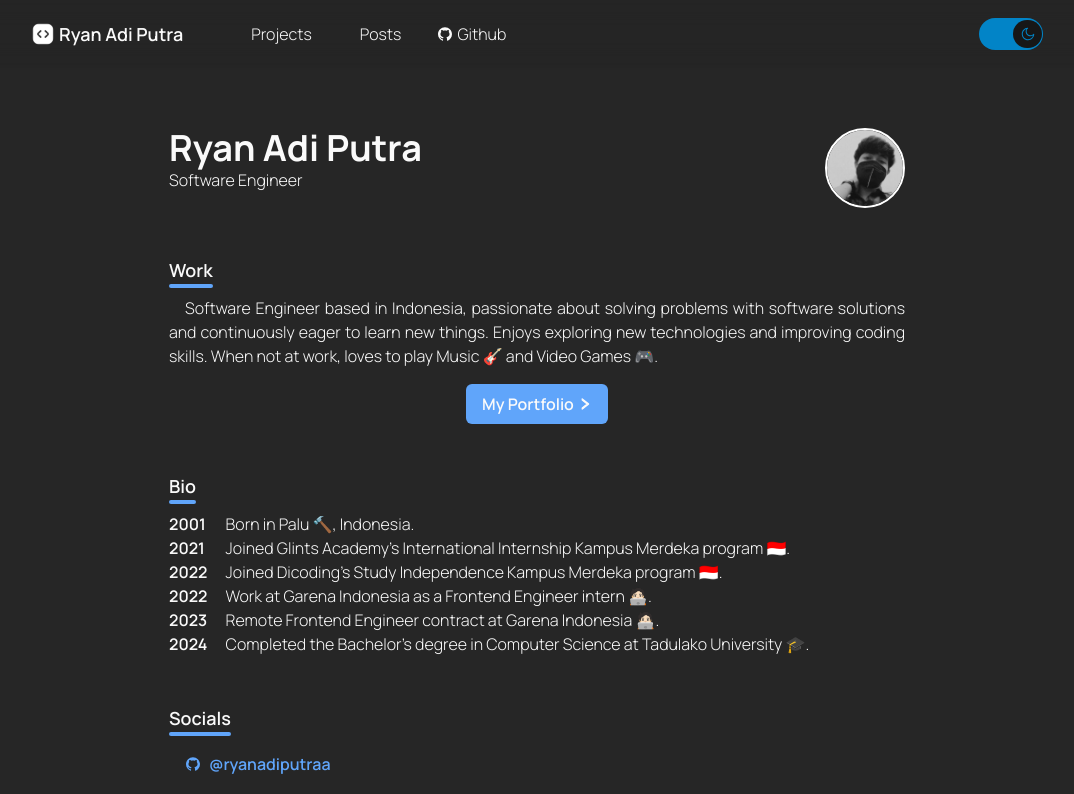
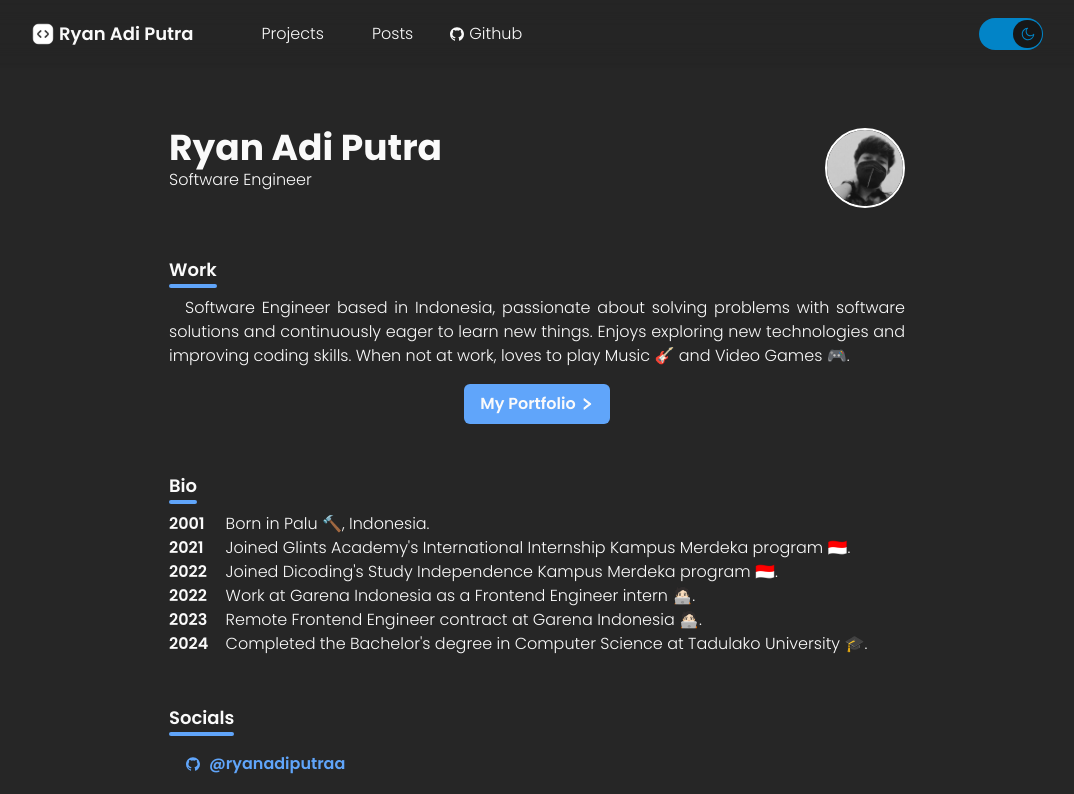
Before and after one commit to ryanadiputraa/ryanadiputra.my.id, a Next.js app: page / in a window 1280 px wide. Shown: the top 794 px of the page, without its empty margins (103-1177 px from the left). Built offline with nearby package versions, Linux system fonts and the light colour scheme; no server answers.

Commit message:
fix(layout): project stack & font

```diff
--- a/src/app/layout.tsx
+++ b/src/app/layout.tsx
@@ -1,4 +1,4 @@
-import { Manrope } from "next/font/google";
+import { Manrope, Poppins } from "next/font/google";
 import { cookies } from "next/headers";
 
 import { DEFAULT_THEME } from "@/constants";
@@ -9,7 +9,7 @@ import { Header } from "@/components/header";
 
 import "./globals.css";
 
-const font = Manrope({
+const font = Poppins({
     subsets: ["latin"],
     weight: ["300", "400", "500", "600", "700", "800"]
 });
@@ -27,7 +27,7 @@ export default function RootLayout({ children }: { children: React.ReactNode })
     return (
         <html lang="en" className={initialTheme}>
             <body
-                className={`${font.className} bg-neutral-200 dark:bg-neutral-800 text-neutral-900 dark:text-neutral-50 transition-colors font-thin`}
+                className={`${font.className} bg-neutral-200 dark:bg-neutral-800 text-neutral-900 dark:text-neutral-50 transition-colors font-light`}
             >
                 <Header initialTheme={initialTheme} />
                 <div className="min-h-[94vh] pt-28 px-4 w-full max-w-3xl mx-auto">{children}</div>
--- a/src/constants/project.ts
+++ b/src/constants/project.ts
@@ -16,7 +16,7 @@ export const projects: { [slug: string]: Project } = {
             "ggen is a CLI for generating go project, it helps automate the process of creating a new Go project with a predefined directory structure, configuration files, and third party library/package.",
         source: `${GITHUB_URL}/ggen`,
         platform: "CLI",
-        stack: ["Go", "Cobra", "Bash"]
+        stack: ["Go", "Bash", "AWS S3"]
     },
     unclatter: {
         name: "unClatter",
@@ -34,8 +34,6 @@ export const projects: { [slug: string]: Project } = {
             "Docker",
             "AWS ECS",
             "Oauth2",
-            "Colly",
-            "Gorm",
             "Typescript",
             "Tailwind CSS"
         ]
@@ -65,7 +63,6 @@ export const projects: { [slug: string]: Project } = {
         stack: [
             "Go",
             "ReactJS",
-            "Fiber",
             "Spotify API",
             "Youtube API",
             "Oauth2",
```
